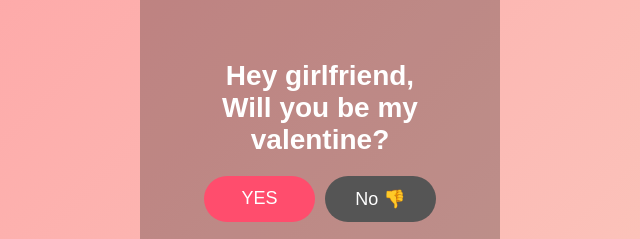
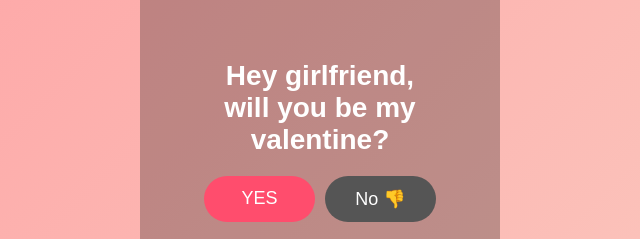
Before and after one commit to Inversee/hey, a plain HTML site: page index.html in a window 1280 px wide. Shown: the part 315-554 px from the top of the page, 320-960 px from the left. Drawn offline with Linux system fonts and the light colour scheme.

```diff
--- a/index.html
+++ b/index.html
@@ -100,7 +100,7 @@
   >
 
   <div class="box" id="box">
-    <h1>Hey girlfriend, Will you be my valentine?</h1>
+    <h1>Hey girlfriend, will you be my valentine?</h1>
     <div class="buttons">
       <button id="yesBtn" onclick="yes()">YES</button>
       <button id="noBtn" onclick="no()">No 👎</button>
```
